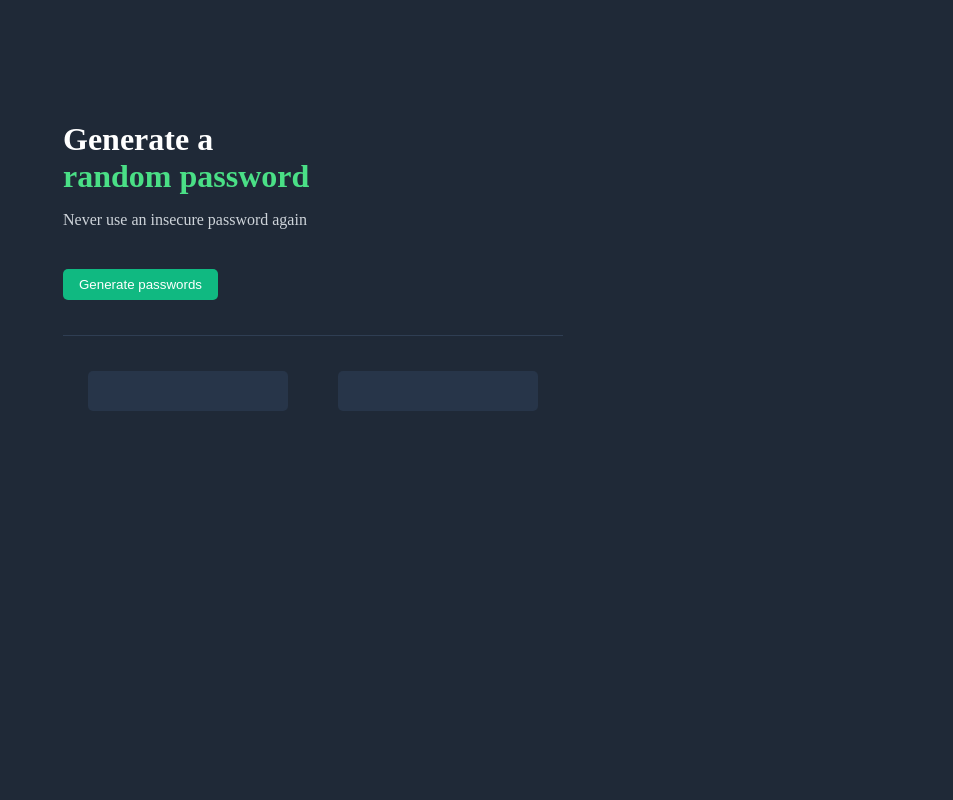
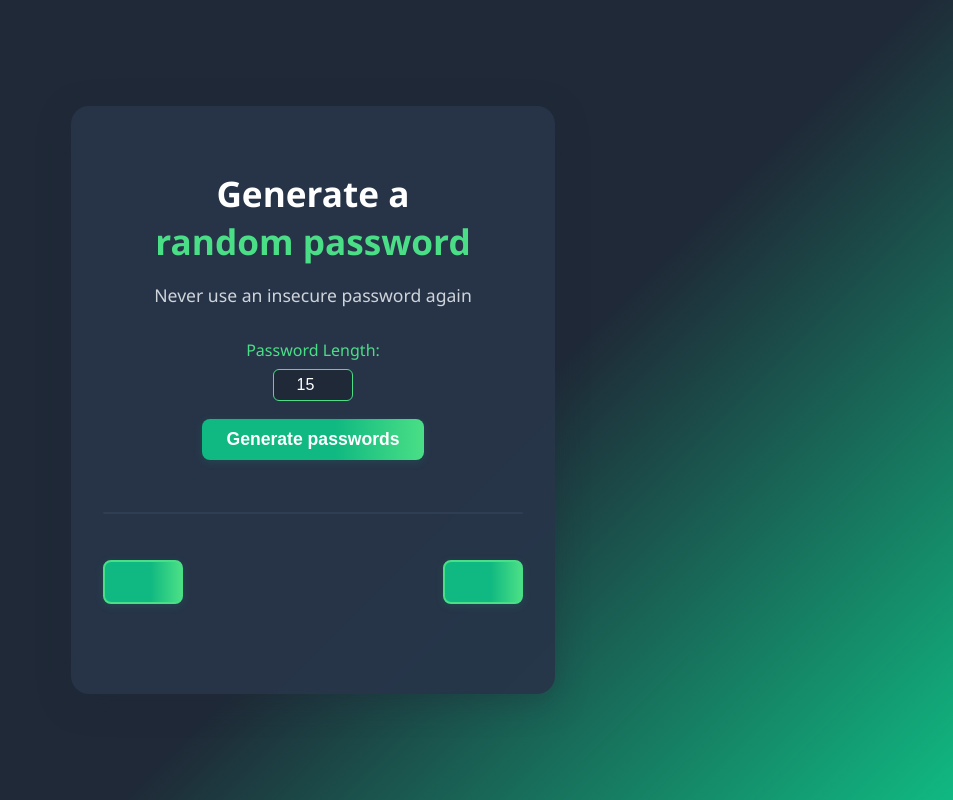
Before and after one commit to sunnyshikhar0/password-generator, a website built with Vite: page index.html in a window 1280 px wide. Shown: the whole page, without its empty margins (327-1280 px from the left). Built offline with nearby package versions, Linux system fonts and the light colour scheme.

Commit message:
Update styling, copy password feature

```diff
--- a/index.css
+++ b/index.css
@@ -1,58 +1,150 @@
 body {
   margin: 0;
-  background-color: #1f2937;
-  color: bisque;
+  background: linear-gradient(135deg, #1f2937 60%, #10b981 100%);
+  min-height: 100vh;
+  font-family: 'Segoe UI', 'Roboto', Arial, sans-serif;
+  color: #f3f4f6;
+  display: flex;
+  align-items: center;
+  justify-content: center;
 }
 
 .container {
-  width: 500px;
-  margin: 100px auto;
+  background: rgba(39, 53, 73, 0.95);
+  box-shadow: 0 8px 32px 0 rgba(31, 41, 55, 0.37);
+  border-radius: 18px;
+  padding: 40px 32px 32px 32px;
+  width: 100%;
+  max-width: 420px;
   display: flex;
   flex-direction: column;
-  justify-content: flex-start;
+  align-items: center;
 }
 
 .title {
-  color: white;
+  color: #fff;
   margin-bottom: 0;
+  font-size: 2.2rem;
+  text-align: center;
+  font-weight: 700;
 }
 
 .title-random {
   color: #4adf86;
+  font-size: 2.2rem;
+  font-weight: 700;
 }
 
 .title-desc {
   color: #ced4da;
-  font-weight: lighter;
-  margin-bottom: 40px;
+  font-weight: 400;
+  margin-bottom: 32px;
+  text-align: center;
+  font-size: 1.1rem;
+}
+
+label {
+  font-size: 1rem;
+  margin-bottom: 8px;
+  color: #4adf86;
+  font-weight: 500;
+}
+
+#password-length {
+  margin-bottom: 18px;
+  padding: 6px 12px;
+  border-radius: 6px;
+  border: 1px solid #4adf86;
+  background: #1f2937;
+  color: #fff;
+  font-size: 1rem;
+  width: 80px;
+  text-align: center;
 }
 
 .btn {
-  width: fit-content;
   color: white;
-  background: #10b981;
-  padding: 8px 16px;
+  background: linear-gradient(90deg, #10b981 60%, #4adf86 100%);
+  padding: 10px 24px;
   border: none;
-  border-radius: 5px;
+  border-radius: 8px;
+  font-size: 1.1rem;
+  font-weight: 600;
+  cursor: pointer;
+  margin-bottom: 24px;
+  transition: background 0.2s, transform 0.2s;
+  box-shadow: 0 2px 8px rgba(16, 185, 129, 0.15);
+}
+
+.btn:focus,
+.btn:hover {
+  background: linear-gradient(90deg, #4adf86 60%, #10b981 100%);
+  outline: none;
+  transform: scale(1.04);
 }
 
 .btn-container {
   display: flex;
-  justify-content: space-around;
+  justify-content: space-between;
+  width: 100%;
+  gap: 16px;
+  margin-top: 18px;
 }
 
 .password {
   background-color: #273549;
   color: #55f991;
-  width: 200px;
-  height: 40px;
+  max-width: 180px;
+  min-width: 80px;
+  height: auto;
+  min-height: 44px;
+  border-radius: 8px;
+  font-size: 1.1rem;
+  font-family: 'Fira Mono', 'Consolas', monospace;
+  letter-spacing: 1px;
+  border: 2px solid #4adf86;
+  cursor: pointer;
+  transition: background 0.2s, color 0.2s, border 0.2s;
+  overflow-wrap: break-word;
+  word-break: break-all;
+  padding: 8px 10px;
+  text-align: left;
+  display: flex;
+  align-items: center;
+  justify-content: flex-start;
+}
+
+.password.short {
+  color: #352b2b; /* red for short */
+}
+.password.medium {
+  color: #ffffff; /* orange for medium */
+}
+.password.long {
+  color: #fcfffd; /* green for long */
+}
+
+.password:focus,
+.password:hover {
+  background-color: #10b981;
+  color: #fff;
+  border: 2px solid #55f991;
 }
 
 .custom-line {
   background-color: #2f3e53;
   border: none;
-  height: 1px;
+  height: 2px;
   width: 100%;
-  margin-top: 35px;
-  margin-bottom: 35px;
+  margin-top: 28px;
+  margin-bottom: 28px;
+  border-radius: 2px;
 }
+
+#copy-message {
+  font-size: 1rem;
+  font-weight: 600;
+  margin-top: 12px;
+  color: #4adf86;
+  min-height: 24px;
+}
--- a/index.html
+++ b/index.html
@@ -1,4 +1,47 @@
 <html>
+  <head>
+    <meta charset="UTF-8" />
+    <meta name="viewport" content="width=device-width, initial-scale=1" />
+    <link rel="stylesheet" href="index.css" />
+  </head>
+  <body>
+    <div class="container">
+      <h1 class="title">
+        Generate a <span class="title-random"><br />random password</span>
+      </h1>
+      <p class="title-desc">Never use an insecure password again</p>
+
+      <label for="password-length">Password Length:</label>
+      <input type="number" id="password-length" min="6" max="32" value="15" />
+
+      <button class="btn" onclick="generatePassword()">
+        Generate passwords
+      </button>
+
+      <hr class="custom-line" />
+
+      <div class="btn-container">
+        <button
+          id="pass-one-el"
+          class="btn password"
+          onclick="copyPassword('pass-one-el')"
+          disabled
+        ></button>
+        <button
+          id="pass-sec-el"
+          class="btn password"
+          onclick="copyPassword('pass-sec-el')"
+          disabled
+        ></button>
+      </div>
+      <div id="copy-message" style="text-align:center; color:#4adf86; margin-top:10px;"></div>
+    </div>
+    <script src="index.js"></script>
+  </body>
+</html>
+
+
+<!-- <html>
   <head>
     <link rel="stylesheet" href="index.css" />
   </head>
@@ -30,4 +73,4 @@
     </div>
     <script src="index.js"></script>
   </body>
-</html>
+</html> -->
--- a/index.js
+++ b/index.js
@@ -92,31 +92,58 @@ const characters = [
   "/",
 ];
 
-let firstPassword = "";
-let secondPassword = "";
-
-let firstPassEl = document.getElementById("pass-one-el");
-let secondPassEl = document.getElementById("pass-sec-el");
+const firstPassEl = document.getElementById("pass-one-el"); // First password element
+const secondPassEl = document.getElementById("pass-sec-el"); // Second password element
+const copyMessageEl = document.getElementById("copy-message"); // Copy message element
+const passwordLengthInput = document.getElementById("password-length"); // Password length input
 
 function generatePassword() {
-  firstPassword = "";
-  secondPassword = "";
-  for (let i = 1; i < 16; i++) {
+  const length = Math.max(
+    6,
+    Math.min(32, Number(passwordLengthInput.value) || 15),
+  );
+  let firstPassword = "";
+  let secondPassword = "";
+  for (let i = 0; i < length; i++) {
     firstPassword += characters[Math.floor(Math.random() * characters.length)];
     secondPassword += characters[Math.floor(Math.random() * characters.length)];
   }
   firstPassEl.textContent = firstPassword;
   secondPassEl.textContent = secondPassword;
+  firstPassEl.disabled = false;
+  secondPassEl.disabled = false;
+  copyMessageEl.textContent = "";
+
+  // Remove previous length classes
+  firstPassEl.classList.remove("short", "medium", "long");
+  secondPassEl.classList.remove("short", "medium", "long");
+
+  // Add color class based on length
+  const getLengthClass = (len) =>
+    len < 10 ? "short" : len < 20 ? "medium" : "long";
+  firstPassEl.classList.add(getLengthClass(firstPassword.length));
+  secondPassEl.classList.add(getLengthClass(secondPassword.length));
 }
 
-function copyPassword() {
-  let text = document.getElementById("pass-one-el").innerText;
+// Copy password to clipboard
+function copyPassword(elementId) {
+  const text = document.getElementById(elementId).textContent;
+  if (!text) return;
   navigator.clipboard
     .writeText(text)
     .then(() => {
-      alert("Text copied to clipboard");
+      showCopyMessage("Copied!");
     })
     .catch((err) => {
+      showCopyMessage("Failed to copy");
       console.error("Failed to copy: ", err);
     });
 }
+
+// Show copy message
+function showCopyMessage(msg) {
+  copyMessageEl.textContent = msg;
+  setTimeout(() => {
+    copyMessageEl.textContent = "";
+  }, 1200);
+}
```
Also changed, not shown: package.json (added, +25 -0 lines), README.md, 1 other file.
